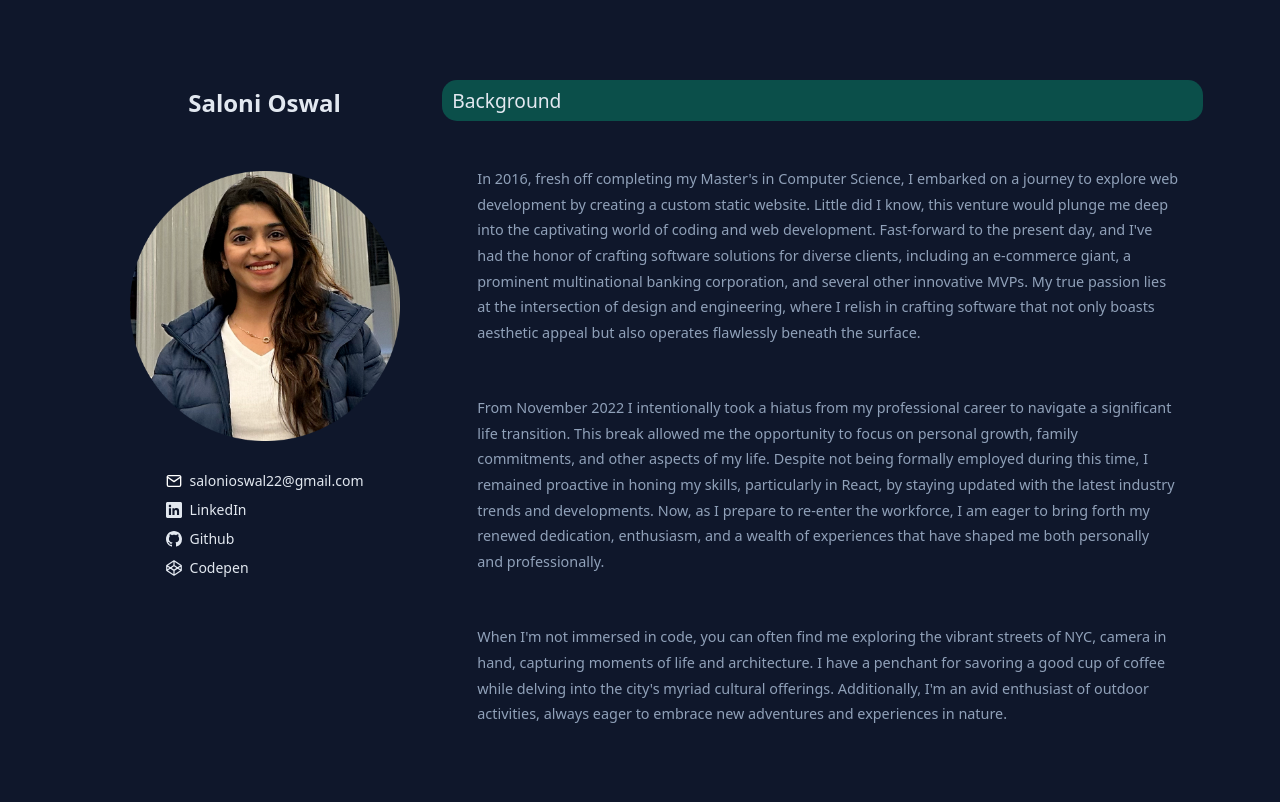
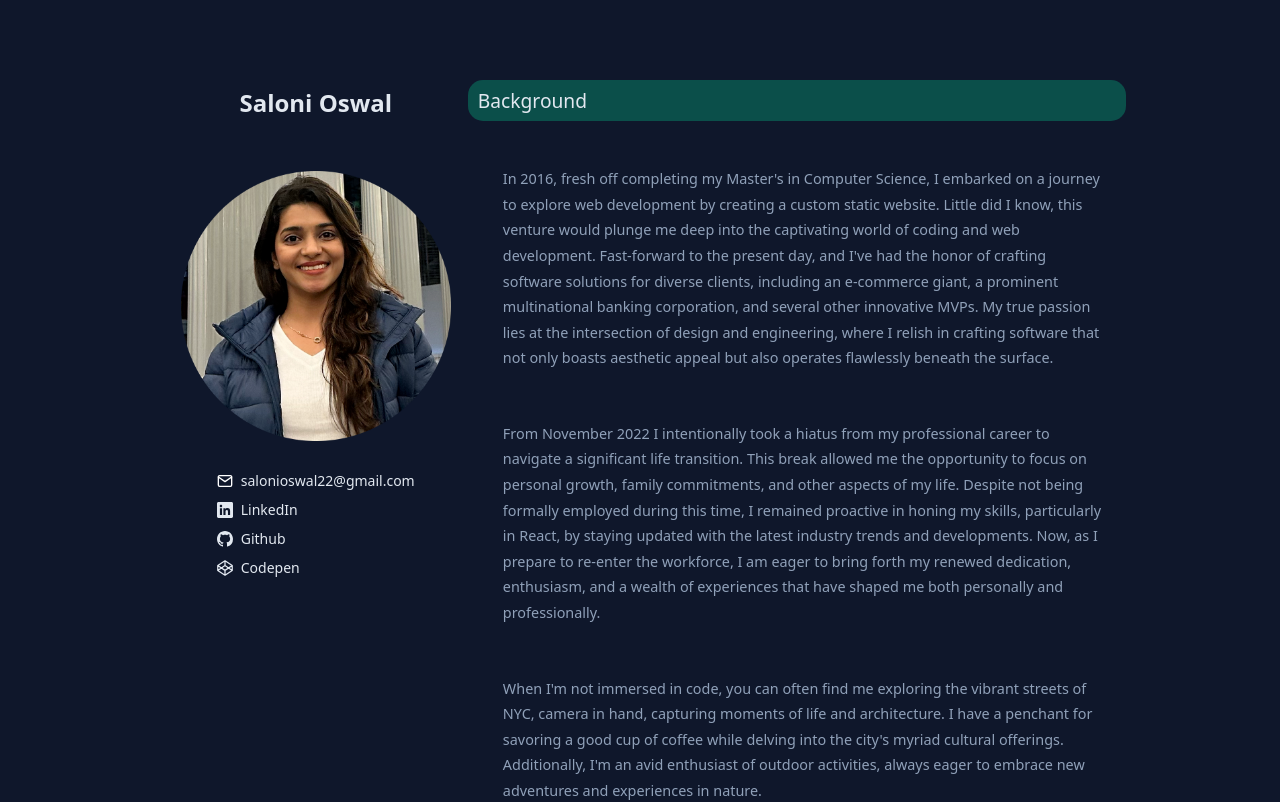
Before and after one commit to Saloni-Oswal/portfolio, a React (Vite) app: page / in a window 1280 px wide. Shown: the top 802 px of the page. Built offline with nearby package versions, Linux system fonts and the light colour scheme; a web font is replaced by a local one.

Commit message:
Fixed click issue for all links and hover styles due to zIndex of radial gradient element

```diff
--- a/src/sections/MainContent/index.jsx
+++ b/src/sections/MainContent/index.jsx
@@ -3,7 +3,7 @@ import { Footer } from "@/sections/Footer";
 
 export const MainContent = () => {
   return (
-    <div className='caret-transparent gap-x-4 flex basis-[0%] flex-col grow break-words gap-y-4 mx-0 md:mx-[6%]'>
+    <div className='caret-transparent gap-x-4 flex basis-[0%] flex-col grow break-words gap-y-4 mx-0 md:mx-[12%] z-10'>
       <ContentWrapper />
       <Footer />
     </div>
```
